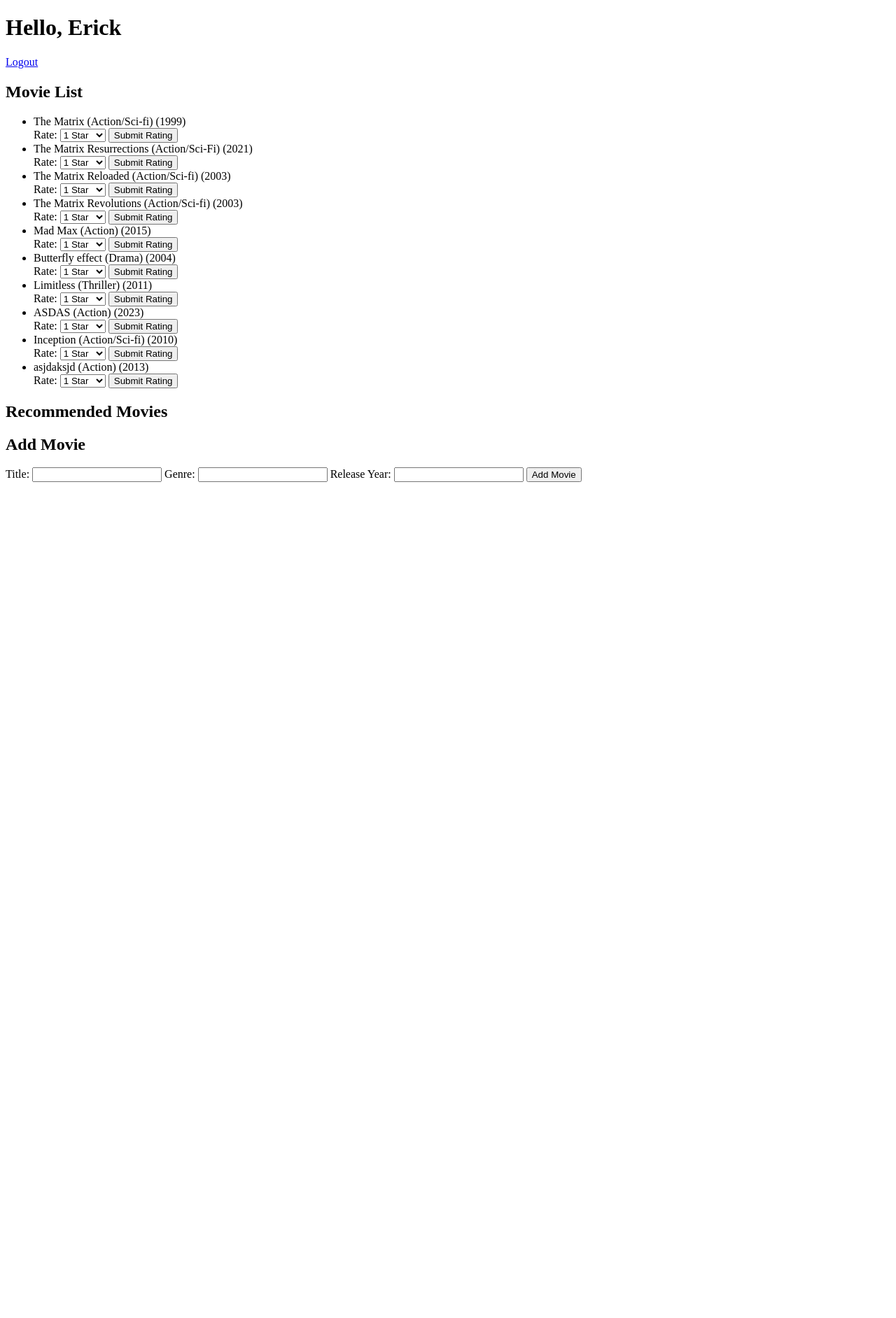
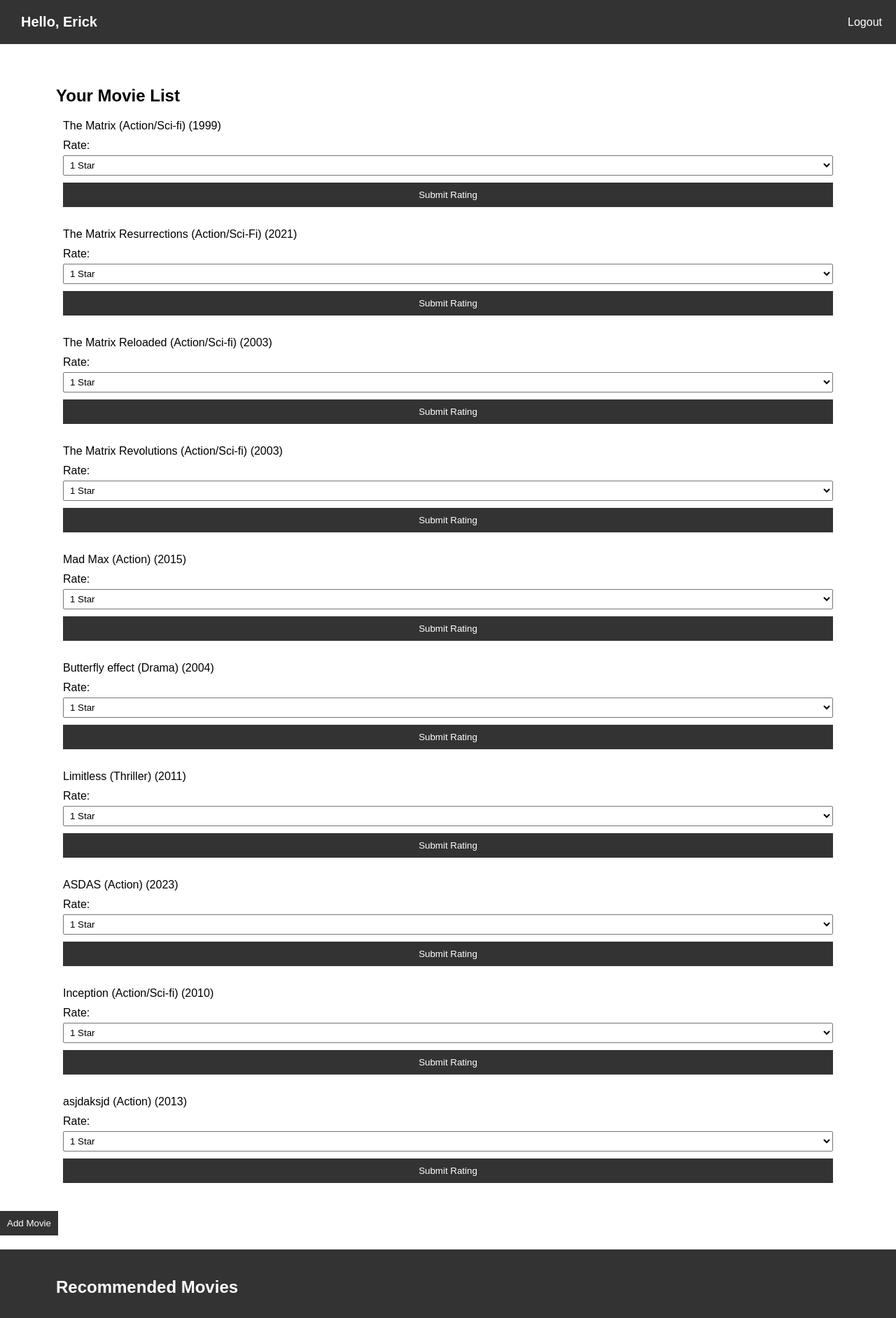
Before and after one commit to BenjaminHauf/movieRating, a Django app: template Movies/ratings/templates/ratings/movie_list.html in a window 1280 px wide. Shown: the whole page at 70% size. Before the commit the page ends 689 px from the top, so only its background shows below. Run offline with Django 5.2, Linux system fonts and the light colour scheme; the template is opened without the code that fills it: values that come from a table or form of the project are taken from there, others are empty; a user stored in the database is signed in; data comes from the database, SQL or seed files in the repository; both versions use the stored data as it was after the commit.

Commit message:
Html, CSS update

```diff
--- a/Movies/ratings/templates/ratings/movie_list.html
+++ b/Movies/ratings/templates/ratings/movie_list.html
@@ -6,13 +6,118 @@
     <meta charset="UTF-8" />
     <meta name="viewport" content="width=device-width, initial-scale=1.0" />
     <title>Movie List</title>
+    <style>
+        body {
+            font-family: sans-serif;
+            margin: 0;
+            padding: 0;
+        }
+
+        h1 {
+            background-color: #333;
+            color: #fff;
+            margin: 0;
+            padding: 10px;
+            text-align: right;
+            font-size: 20px;
+        }
+
+        h2 {
+            margin: 20px 0 10px;
+        }
+
+        ul {
+            list-style-type: none;
+            margin: 0;
+            padding: 0;
+        }
+
+        li {
+            border: 0px solid #333;
+            margin: 10px 0;
+            padding: 10px;
+        }
+
+        form {
+            display: flex;
+            flex-direction: column;
+            margin-top: 10px;
+        }
+
+        label {
+            margin-bottom: 5px;
+        }
+
+        input, select {
+            margin-bottom: 10px;
+            padding: 5px;
+        }
+
+        button {
+            background-color: #333;
+            border: none;
+            color: #fff;
+            cursor: pointer;
+            padding: 10px;
+        }
+
+        button:hover {
+            background-color: #555;
+        }
+
+        .user {
+            display: flex;
+            justify-content: space-between;
+            align-items: center;
+            background-color: #333;
+            color: #fff;
+            padding: 10px;
+            padding-left: 20px;
+            padding-right: 20px;
+        }
+
+        a {
+            color: #fff;
+            text-decoration: none;
+        }
+
+        .movie_list {
+            margin-top: 20px;
+            padding-top: 20px;
+            padding-bottom: 20px;
+            padding-left: 80px;
+            padding-right: 80px;
+        }
+        .recommend {
+            margin-top: 20px;
+            padding-top: 20px;
+            padding-bottom: 20px;
+            padding-left: 80px;
+            padding-right: 80px;
+            background-color: #333;
+            color: #fff;
+        }
+        .add_movie {
+            margin-top: 20px;
+            cursor: pointer;
+            text-align: center;
+        }
+        .add-movie-form {
+            padding: 20px;
+            padding-left: 80px;
+            padding-right: 80px;
+            display: none;
+        }
+    </style>
 </head>
 <body>
-    <h1>Hello, {{ user.username }}</h1>
+    <div class="user">
+        <h1>Hello, {{ user.username }}</h1>
+        <a href="{% url 'logout' %}">Logout</a>
+    </div>
 
-    <a href="{% url 'logout' %}">Logout</a>
-
-    <h2>Movie List</h2>
+    <div class="movie_list">
+    <h2>Your Movie List</h2>
     <ul>
         {% for movie in movies %}
         <li>
@@ -49,24 +154,50 @@
         </li>
         {% endfor %}
     </ul>
+    </div>
 
+    <button class="add-movie-button">Add Movie</button>
+
+          <div class="add-movie-form" id="add-movie-form">
+          <form method="post">
+            {% csrf_token %}
+            <label for="title">Title:</label>
+            <input type="text" name="title" id="title" />
+            <label for="genre">Genre:</label>
+            <input type="text" name="genre" id="genre" />
+            <label for="release_year">Release Year:</label>
+            <input type="number" name="release_year" id="release_year" />
+            <button type="submit">Add Movie</button>
+          </form>
+         </div>
+
+         <script>
+            document.addEventListener("DOMContentLoaded", function() {
+                // Get reference to the "Add Movie" button and the form
+                var addMovieButton = document.querySelector(".add-movie-button");
+                var addMovieForm = document.getElementById("add-movie-form");
+
+                // Event listener for clicks on the "Add Movie" button
+                addMovieButton.addEventListener("click", function() {
+                    // Toggle the visibility of the form
+                    if (addMovieForm.style.display === "none") {
+                        addMovieForm.style.display = "block";
+                    } else {
+                        addMovieForm.style.display = "none";
+                    }
+                });
+            });
+        </script>
+
+    <div class="recommend">
     <h2>Recommended Movies</h2>
     <ul>
         {% for recommendation in recommendations %}
         <li>{{ recommendation }}</li>
         {% endfor %}
     </ul>
+    </div>
 
-    <h2>Add Movie</h2>
-    <form method="post">
-        {% csrf_token %}
-        <label for="title">Title:</label>
-        <input type="text" name="title" id="title" />
-        <label for="genre">Genre:</label>
-        <input type="text" name="genre" id="genre" />
-        <label for="release_year">Release Year:</label>
-        <input type="number" name="release_year" id="release_year" />
-        <button type="submit">Add Movie</button>
-    </form>
+
 </body>
 </html>
```
Also changed, not shown: Movies/ratings/templates/ratings/login.html (+48 -0 lines), Movies/ratings/templates/ratings/register.html (+56 -0 lines), Movies/db.sqlite3.
